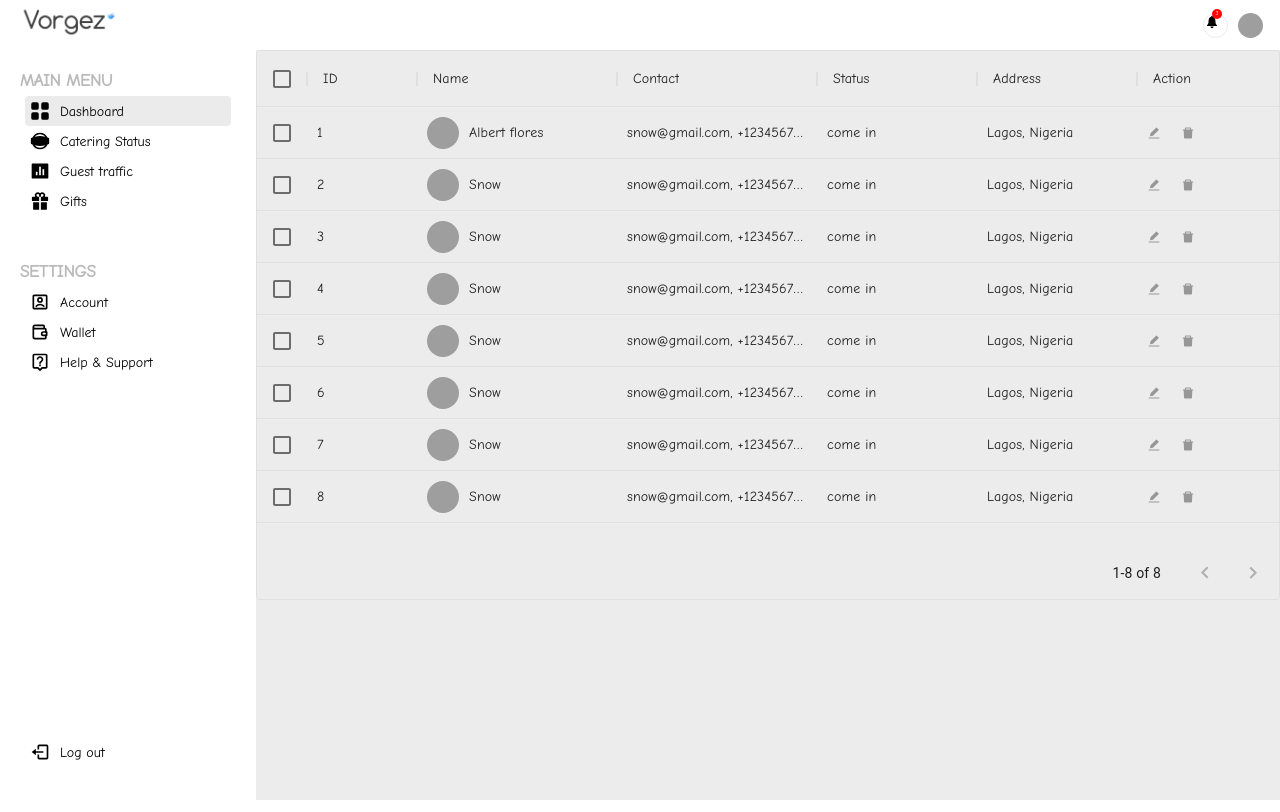
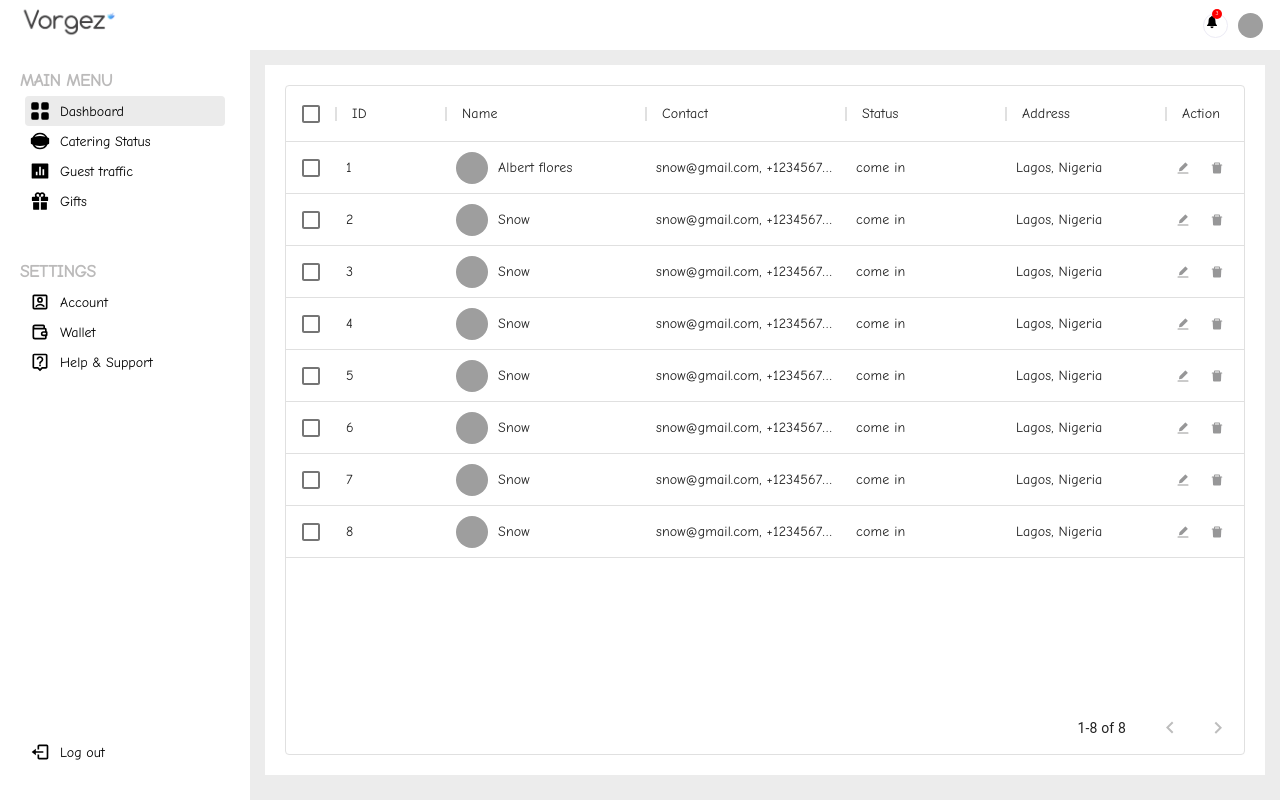
Before and after one commit to siccoo/vorgez-dashboard, a React (Create React App) app: page / in a window 1280 px wide. Built offline with nearby package versions, Linux system fonts and the light colour scheme; grey boxes are pictures that could not be loaded.

Commit message:
updates on GuestList.jsx, app.css, guestList.css

```diff
--- a/src/app.css
+++ b/src/app.css
@@ -5,4 +5,8 @@
 .main__content {
     flex: 4;
     background-color: #ececec;
+    padding: 15px;
+    height: calc(100vh - 50px);
+    position: sticky;
+    top: 50px;
 }
--- a/src/pages/guestList/GuestList.jsx
+++ b/src/pages/guestList/GuestList.jsx
@@ -125,7 +125,8 @@ export default function GuestList() {
   ];
 
   return (
-    <div className="guestList" style={{ height: 550, width: "100%" }}>
+    <div className="guestList">
+      <div className="guestListDataTable" style={{ height: 700, width: "100%" }}>
       <DataGrid
         rows={rows}
         columns={columns}
@@ -133,6 +134,8 @@ export default function GuestList() {
         checkboxSelection
         disableSelectionOnClick
       />
+      </div>
+
     </div>
   );
 }
--- a/src/pages/guestList/guestList.css
+++ b/src/pages/guestList/guestList.css
@@ -1,5 +1,11 @@
 .guestList {
   flex: 4;
+  padding: 5px;
+  background: #fff;
+}
+
+.guestListDataTable {
+    padding: 15px;
 }
 
 .guestListUser {
```
